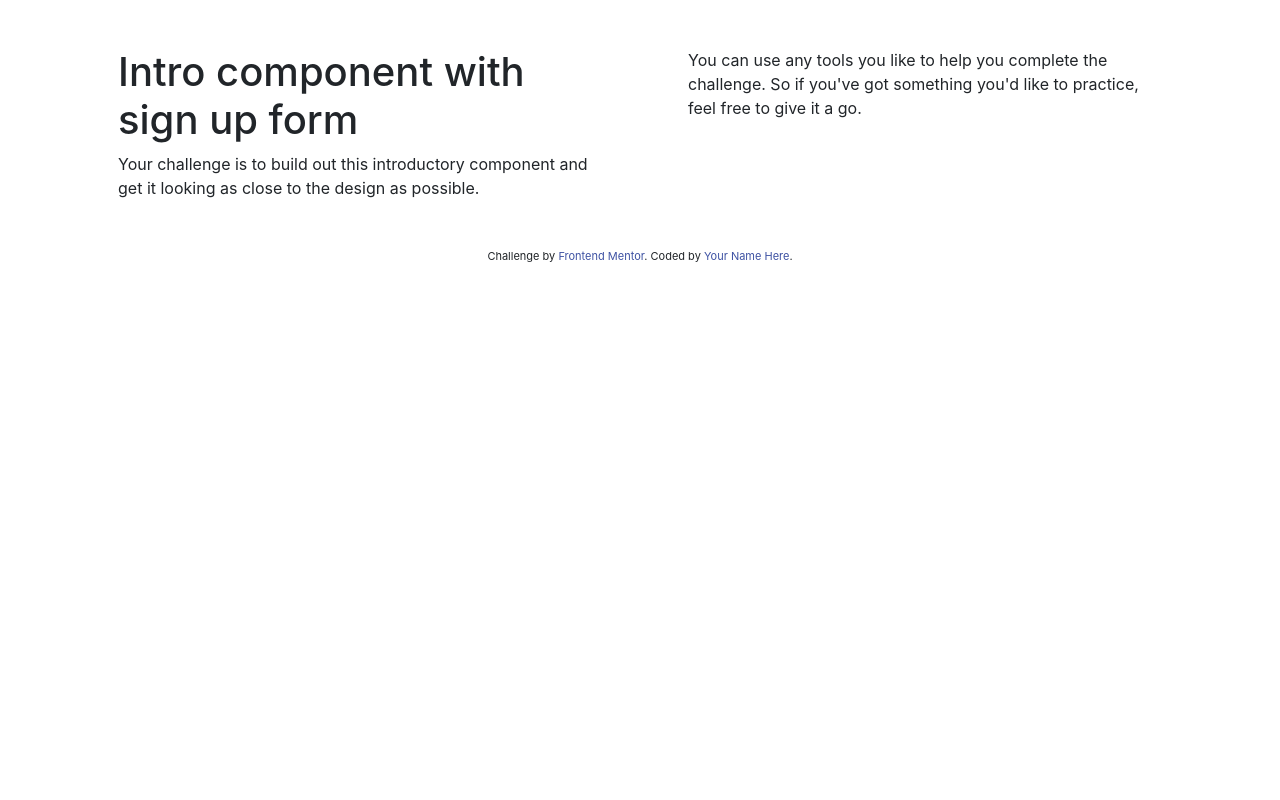
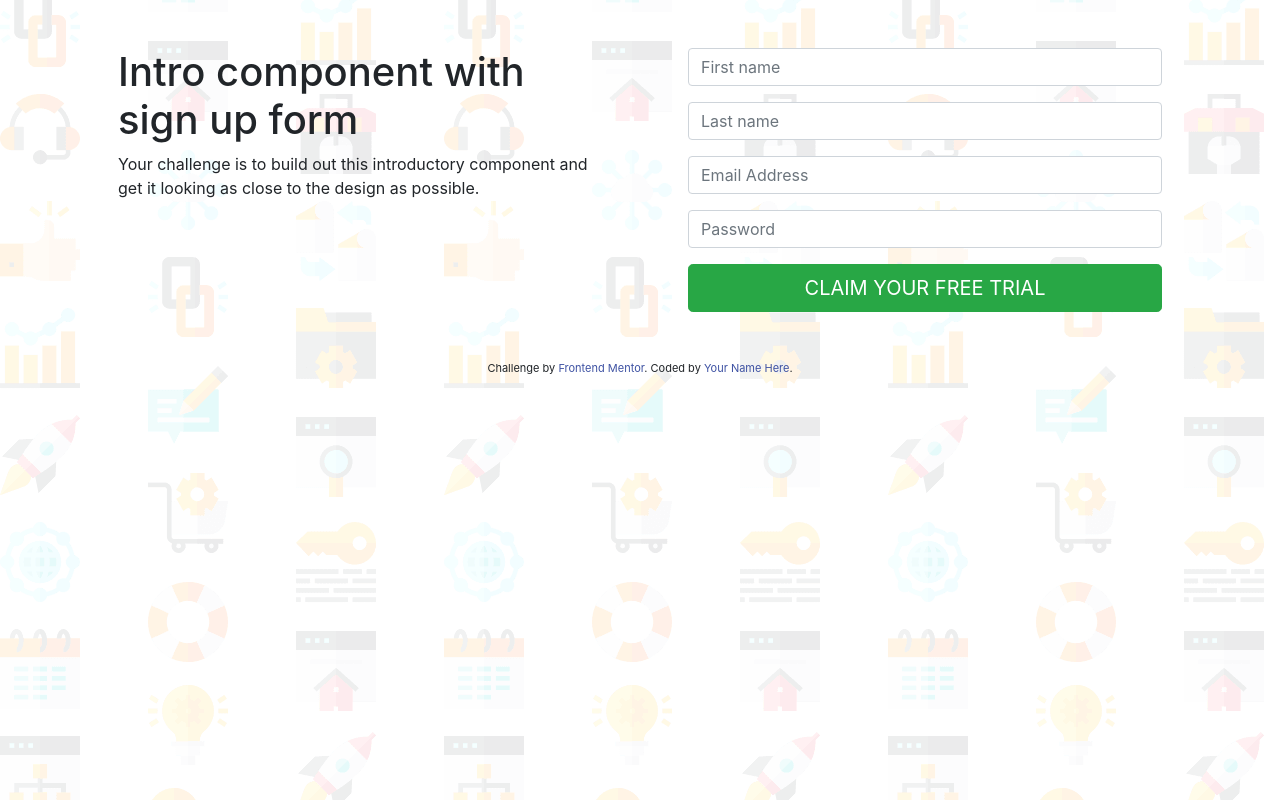
Before and after one commit to romanyukn/intro-component-with-signup-form, a website: page index.html in a window 1280 px wide. Drawn offline with nearby package versions, Linux system fonts and the light colour scheme.

Commit message:
add form and get data from form to an array

```diff
--- /dev/null
+++ b/app.js
@@ -0,0 +1,16 @@
+const form = document.getElementsByTagName("input");
+const formArray = Array.from(form);
+const button = document.getElementById("button");
+
+function generate() {
+  const formValue = [];
+  formArray.map((el) => {
+    formValue.push(el.value);
+  });
+  return formValue;
+}
+
+button.addEventListener("click", (e) => {
+  e.preventDefault();
+  console.log(generate());
+});
--- a/index.html
+++ b/index.html
@@ -15,6 +15,7 @@
     <title>Frontend Mentor | Intro component with sign up form</title>
 
     <!-- Feel free to remove these styles or customise in your own stylesheet 👍 -->
+    <link rel="stylesheet" href="style.css" />
     <style>
       .attribution {
         font-size: 11px;
@@ -34,9 +35,48 @@
           looking as close to the design as possible.
         </div>
         <div class="col-6 p-5">
-          You can use any tools you like to help you complete the challenge. So
-          if you've got something you'd like to practice, feel free to give it a
-          go.
+          <form>
+            <div class="form-group">
+              <input
+                type="text"
+                class="form-control"
+                id="formGroupExampleInput"
+                placeholder="First name"
+              />
+              <!-- <div class="invalid-feedback">Please provide a valid state.</div> -->
+            </div>
+            <div class="form-group">
+              <input
+                type="text"
+                class="form-control"
+                id="formGroupExampleInput2"
+                placeholder="Last name"
+              />
+            </div>
+            <div class="form-group">
+              <input
+                type="text"
+                class="form-control"
+                id="formGroupExampleInput"
+                placeholder="Email Address"
+              />
+            </div>
+            <div class="form-group">
+              <input
+                type="text"
+                class="form-control"
+                id="formGroupExampleInput"
+                placeholder="Password"
+              />
+            </div>
+            <button
+              id="button"
+              type="submit"
+              class="btn btn-success btn-lg btn-block"
+            >
+              CLAIM YOUR FREE TRIAL
+            </button>
+          </form>
         </div>
       </div>
     </div>
@@ -55,10 +95,12 @@
       integrity="sha384-TX8t27EcRE3e/ihU7zmQxVncDAy5uIKz4rEkgIXeMed4M0jlfIDPvg6uqKI2xXr2"
       crossorigin="anonymous"
     />
+    <script src="https://ajax.googleapis.com/ajax/libs/jquery/3.5.1/jquery.min.js"></script>
     <script
       src="https://cdn.jsdelivr.net/npm/bootstrap@4.5.3/dist/js/bootstrap.bundle.min.js"
       integrity="sha384-ho+j7jyWK8fNQe+A12Hb8AhRq26LrZ/JpcUGGOn+Y7RsweNrtN/tE3MoK7ZeZDyx"
       crossorigin="anonymous"
     ></script>
+    <script src="app.js" type="text/javascript"></script>
   </body>
 </html>
--- /dev/null
+++ b/style.css
@@ -0,0 +1,4 @@
+body {
+  background: rgba (251, 159, 159, 0.3);
+  background-image: url("./images/bg-intro-desktop.png");
+}
```
